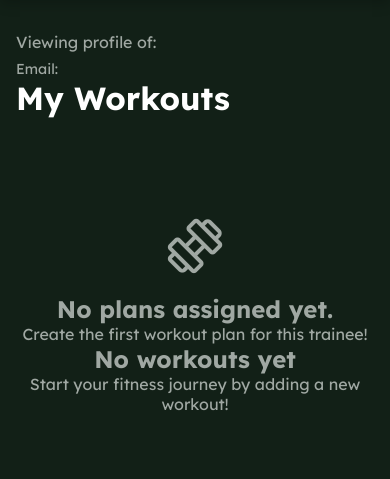
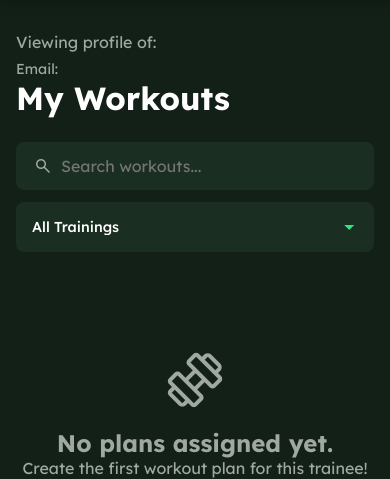
Before and after one commit to GaskaPiotr/WdPAI_2025, a PHP site: page /public/views/dashboard_trainee.html in a window 390 px wide. Shown: the part 61-540 px from the top of the page. Run offline with PHP 8.4, Linux system fonts and the light colour scheme.

Commit message:
Added working search bars in dashboard_trainee and dashboard_trainer

```diff
--- a/public/scripts/trainee.js
+++ b/public/scripts/trainee.js
@@ -1,3 +1,70 @@
+document.addEventListener('DOMContentLoaded', function() {
+    const searchInput = document.getElementById('searchInput');
+    const filterSelect = document.getElementById('filterSelect');
+    const workoutItems = document.querySelectorAll('.workout-wrapper');
+
+    function filterWorkouts() {
+        // 1. Pobieramy wartości (małymi literami dla porównania)
+        const searchTerm = searchInput.value.toLowerCase();
+
+        const filterType = filterSelect ? filterSelect.value : 'all';
+
+        let visibleCount = 0;
+
+        // 2. Pętla po wszystkich treningach
+        workoutItems.forEach(item => {
+            const itemName = item.getAttribute('data-name');
+            const itemSource = item.getAttribute('data-source');
+
+            // Sprawdzamy czy pasuje do WYSZUKIWANIA
+            const matchesSearch = itemName.includes(searchTerm);
+
+            // Sprawdzamy czy pasuje do KATEGORII
+            const matchesFilter = (filterType === 'all') || (filterType === itemSource);
+
+            // 3. Pokazujemy lub ukrywamy
+            if (matchesSearch && matchesFilter) {
+                item.style.display = 'flex'; // Przywracamy widoczność (flex bo tak mamy w CSS)
+                visibleCount++;
+            } else {
+                item.style.display = 'none'; // Ukrywamy
+            }
+        });
+
+        // Opcjonalnie: Obsługa sytuacji "Brak wyników"
+        handleEmptyState(visibleCount);
+    }
+
+    function handleEmptyState(count) {
+        let emptyMsg = document.getElementById('no-results-message');
+
+        // Jeśli nie ma wyników i nie ma komunikatu -> stwórz go
+        if (count === 0 && !emptyMsg) {
+            emptyMsg = document.createElement('div');
+            emptyMsg.id = 'no-results-message';
+            emptyMsg.style.textAlign = 'center';
+            emptyMsg.style.padding = '2rem';
+            emptyMsg.style.color = '#888';
+            emptyMsg.innerHTML = '<span class="material-symbols-outlined" style="font-size: 3rem; margin-bottom: 0.5rem">search_off</span><p>No workouts found matching filters.</p>';
+            document.querySelector('.workout-list').appendChild(emptyMsg);
+        }
+        // Jeśli są wyniki, a komunikat wisi -> usuń go
+        else if (count > 0 && emptyMsg) {
+            emptyMsg.remove();
+        }
+    }
+
+    // Nasłuchujemy zmian
+    if(searchInput) {
+        searchInput.addEventListener('input', filterWorkouts);
+    }
+
+    // Select istnieje tylko u trainee, więc sprawdzamy przed dodaniem listenera
+    if(filterSelect) {
+        filterSelect.addEventListener('change', filterWorkouts);
+    }
+});
+
 function toggleNotifications() {
     const dropdown = document.getElementById('notificationDropdown');
     if (dropdown.style.display === 'none') {
--- a/public/styles/trainee_dashboard.css
+++ b/public/styles/trainee_dashboard.css
@@ -262,6 +262,85 @@
 
 .empty-state { text-align: center; padding: 4rem 0; color: var(--text-gray); }
 
+
+/* --- FILTERS BAR --- */
+.filters-bar {
+    display: flex;
+    gap: 1rem;
+    margin-top: 1.5rem;
+    flex-wrap: wrap; /* Żeby spadało na mobile */
+}
+
+.search-wrapper {
+    flex: 1; /* Zajmuje dostępne miejsce */
+    background-color: var(--card-dark);
+    display: flex;
+    align-items: center;
+    padding: 0 1rem;
+    border-radius: 0.5rem;
+    height: 3.125rem; /* 50px */
+    border: 0.0625rem solid transparent;
+    transition: border-color 0.2s;
+}
+
+.search-wrapper:focus-within {
+    border-color: var(--primary-color);
+}
+
+.search-icon { color: var(--text-gray); font-size: 1.25rem; }
+
+.search-wrapper input {
+    background: transparent;
+    border: none;
+    color: white;
+    width: 100%;
+    height: 100%;
+    margin-left: 0.5rem;
+    font-size: 1rem;
+    font-family: inherit;
+}
+.search-wrapper input:focus { outline: none; }
+
+/* Stylowanie Selecta (Dropdown) */
+.select-wrapper {
+    position: relative;
+    background-color: var(--card-dark);
+    border-radius: 0.5rem;
+    height: 3.125rem;
+    min-width: 12rem;
+    display: flex;
+    align-items: center;
+}
+
+.filter-select {
+    appearance: none; /* Usuwa domyślny styl systemowy */
+    -webkit-appearance: none;
+    background: transparent;
+    border: none;
+    color: white;
+    width: 100%;
+    height: 100%;
+    padding: 0 2.5rem 0 1rem; /* Miejsce na strzałkę */
+    font-size: 0.9rem;
+    font-family: inherit;
+    cursor: pointer;
+    font-weight: 500;
+}
+
+.filter-select:focus { outline: none; }
+.filter-select option {
+    background-color: #1e1e1e; /* Tło opcji po rozwinięciu */
+    color: white;
+    padding: 10px;
+}
+
+.select-arrow {
+    position: absolute;
+    right: 0.8rem;
+    color: var(--primary-color);
+    pointer-events: none; /* Kliknięcie przelatuje do selecta */
+}
+
 /* ========================================= */
 /* --- RESPONSYWNOŚĆ (MOBILE) --- */
 /* ========================================= */
@@ -271,12 +350,30 @@
     .logo-section span { font-size: 1.1rem; }
     .user-section { gap: 1rem; }
 
-    /* Dropdown powiadomień na całą szerokość ekranu */
     .notification-dropdown {
-        right: -3rem; /* Przesunięcie żeby wycentrować względem ekranu */
-        width: 90vw;
-        max-width: 20rem;
+        /* 1. Odrywamy od ikonki, przyklejamy do okna */
+        position: fixed;
+
+        /* 2. Ustawiamy pod navbarem */
+        /* Zmień tę wartość jeśli Twój navbar jest wyższy/niższy */
+        top: 4.5rem;
+
+        /* 3. Centrujemy na ekranie */
+        left: 50%;
+        transform: translateX(-50%);
+        right: auto; /* Resetujemy ustawienie desktopowe */
+
+        /* 4. Szerokość responsywna */
+        width: 90vw; /* 90% szerokości ekranu */
+        max-width: 25rem; /* Żeby na tabletach nie było gigantyczne */
+
+        /* 5. Dodatkowy cień dla lepszej widoczności nad treścią */
+        box-shadow: 0 0 50px rgba(0,0,0,0.5);
+        border: 1px solid var(--border-color);
     }
+
+    /* Opcjonalnie: Dodajemy małą strzałkę wskazującą górę (żeby wyglądało ładnie) */
+
 
     /* Układ kart */
     .workout-wrapper {
@@ -300,4 +397,17 @@
 
     /* Ukryj datę na karcie jeśli jest za ciasno, lub zostaw */
     .card-date { display: none; }
+
+    .filters-bar {
+        flex-direction: column; /* Jeden pod drugim */
+        gap: 0.75rem;
+    }
+
+    .search-wrapper, .select-wrapper {
+        width: 100%; /* Pełna szerokość */
+    }
+
+    .search-wrapper {
+        min-height: 3rem;
+    }
 }
--- a/public/views/dashboard_trainee.html
+++ b/public/views/dashboard_trainee.html
@@ -89,6 +89,22 @@
             <?php else: ?>
                 <h1 class="page-title">My Workouts</h1>
             <?php endif; ?>
+            <div class="filters-bar">
+                <div class="search-wrapper">
+                    <span class="material-symbols-outlined search-icon">search</span>
+                    <input type="text" id="searchInput" placeholder="Search workouts...">
+                </div>
+                <?php if (!$isTrainerView): ?>
+                    <div class="select-wrapper">
+                        <select id="filterSelect" class="filter-select">
+                            <option value="all">All Trainings</option>
+                            <option value="trainer">Only Trainer Assigned</option>
+                            <option value="self">Only Self-made</option>
+                        </select>
+                        <span class="material-symbols-outlined select-arrow">arrow_drop_down</span>
+                    </div>
+                <?php endif; ?>
+            </div>
         </div>
 
         <div class="workout-list">
@@ -109,7 +125,9 @@
 
             <?php foreach ($plans as $plan): ?>
 
-            <div class="workout-wrapper">
+            <div class="workout-wrapper"
+                data-name="<?= strtolower(htmlspecialchars($plan['name'])); ?>"
+                data-source="<?= $plan['trainer_id'] ? 'trainer' : 'self'; ?>">
 
                 <a href="/plan?id=<?= $plan['id']; ?>" class="workout-card">
                     <div class="icon-box">
```
Also changed, not shown: public/scripts/trainer.js (added, +36 -0 lines), public/views/dashboard_trainer.html (+11 -2 lines).
